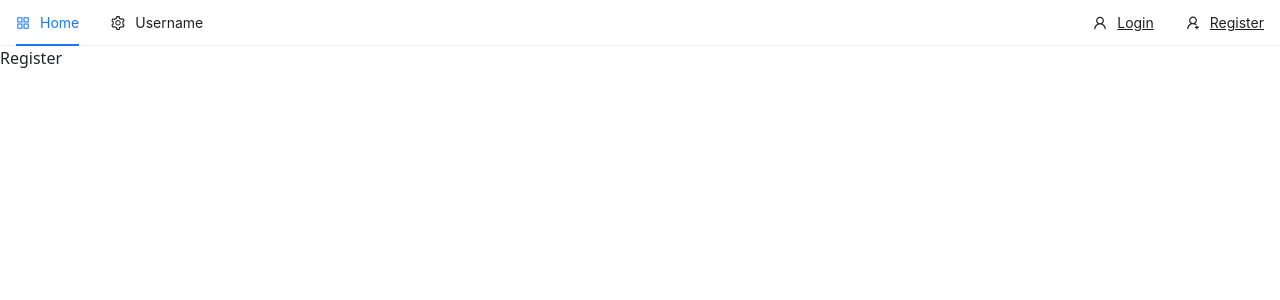
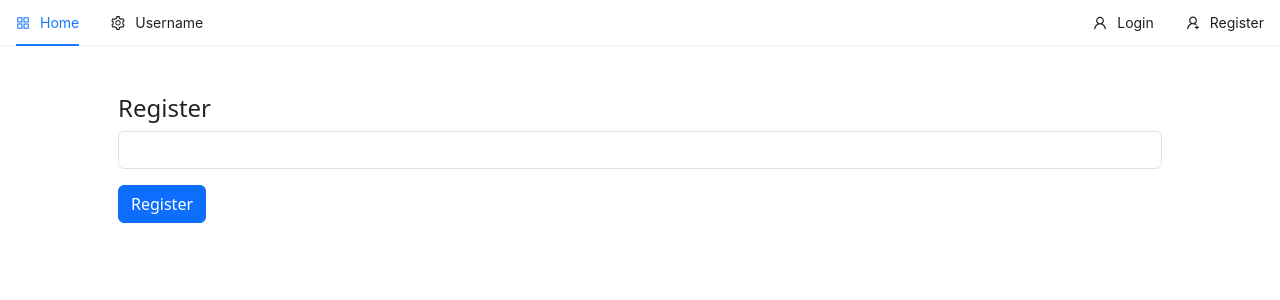
Before and after one commit to Yaroslav-Yakovlev/online-shop, a React (Create React App) app in the folder client/: page /register in a window 1280 px wide. Shown: the top 300 px of the page. Built offline with nearby package versions, Linux system fonts and the light colour scheme.

Commit message:
added firebase, GoogleAuthProvider. Create register form, added styles, state in Register component

```diff
--- a/client/package.json
+++ b/client/package.json
@@ -3,6 +3,7 @@
   "version": "0.1.0",
   "private": true,
   "dependencies": {
+    "@firebase/auth": "^0.23.2",
     "@testing-library/jest-dom": "^5.16.5",
     "@testing-library/react": "^13.4.0",
     "@testing-library/user-event": "^13.5.0",
@@ -13,10 +14,12 @@
     "@types/react-dom": "^18.2.6",
     "@types/react-router-dom": "^5.3.3",
     "antd": "^5.6.3",
+    "firebase": "^9.23.0",
     "react": "^18.2.0",
     "react-dom": "^18.2.0",
     "react-router-dom": "^6.14.0",
     "react-scripts": "5.0.1",
+    "react-toastify": "^9.1.3",
     "typescript": "^4.9.5",
     "web-vitals": "^2.1.4"
   },
--- a/client/src/components/nav/Header.tsx
+++ b/client/src/components/nav/Header.tsx
@@ -6,7 +6,7 @@ import {Link} from "react-router-dom";
 
 const items: MenuProps['items'] = [
     {
-        label: <Link to='/'>Home</Link>,
+        label: <Link to='/' className='text-decoration-none'>Home</Link>,
         key: 'home',
         icon: <AppstoreOutlined/>,
     },
@@ -31,14 +31,14 @@ const items: MenuProps['items'] = [
     },
 
     {
-        label: <Link to='/login'>Login</Link>,
+        label: <Link to='/login' className='text-decoration-none'>Login</Link>,
         key: 'login',
         icon: <UserOutlined/>,
         className: 'ms-auto',
     },
 
     {
-        label: <Link to='/register'>Register</Link>,
+        label: <Link to='/register' className='text-decoration-none'>Register</Link>,
         key: 'register',
         icon: <UserAddOutlined/>,
     },
--- /dev/null
+++ b/client/src/firebase.ts
@@ -0,0 +1,17 @@
+import firebase from 'firebase/compat/app';
+import 'firebase/compat/auth';
+import 'firebase/compat/firestore';
+
+const firebaseConfig = {
+    apiKey: "AIzaSyAtOLn_Skx-0rmjUjAw61JRnm40B3OUuvM",
+    authDomain: "online-shop-356ce.firebaseapp.com",
+    projectId: "online-shop-356ce",
+    storageBucket: "online-shop-356ce.appspot.com",
+    messagingSenderId: "823527717618",
+    appId: "1:823527717618:web:e6573c00df0bf7bba3ee6b"
+};
+
+firebase.initializeApp(firebaseConfig);
+
+export const auth = firebase.auth();
+export const googleAuthProvider = new firebase.auth.GoogleAuthProvider();
--- a/client/src/pages/auth/Register.tsx
+++ b/client/src/pages/auth/Register.tsx
@@ -1,9 +1,52 @@
-import React from 'react';
+import React, { useState } from 'react';
+import { auth } from '../../firebase';
+import { toast, ToastContainer } from "react-toastify";
+import 'react-toastify/dist/ReactToastify.css';
+
 
 const Register: React.FC = () => {
+    const [email, setEmail] = useState<string>('');
+
+    const handleSubmit = async (e: React.ChangeEvent<HTMLFormElement>) => {
+        e.preventDefault();
+        const config = {
+            url: 'http://localhost:3000/register/complete',
+            handleCodeInApp: true,
+        };
+
+        await auth.sendSignInLinkToEmail(email, config);
+        toast.success(
+            `Email is send to ${email}. Click the link to complete your registration.`
+        );
+        // save user email in local storage
+        window.localStorage.setItem('emailForRegistration', email)
+        // clear state
+        setEmail('');
+    };
+
+    const registerForm = () => <form onSubmit={handleSubmit}>
+        <input
+            type='email'
+            className='form-control'
+            value={email}
+            onChange={(e) => setEmail(e.target.value)}
+        />
+
+        <button type='submit' className='btn btn-primary mt-3'>
+            Register
+        </button>
+    </form>
+
+
     return (
-        <div>
-            Register
+        <div className='container p-5'>
+            <div className='row'>
+                <div className='col-md offset'>
+                    <h4>Register</h4>
+                    <ToastContainer/>
+                    {registerForm()}
+                </div>
+            </div>
         </div>
     );
 };
```
Also changed, not shown: 1 other file (tests, documents, lock files or other folders).
